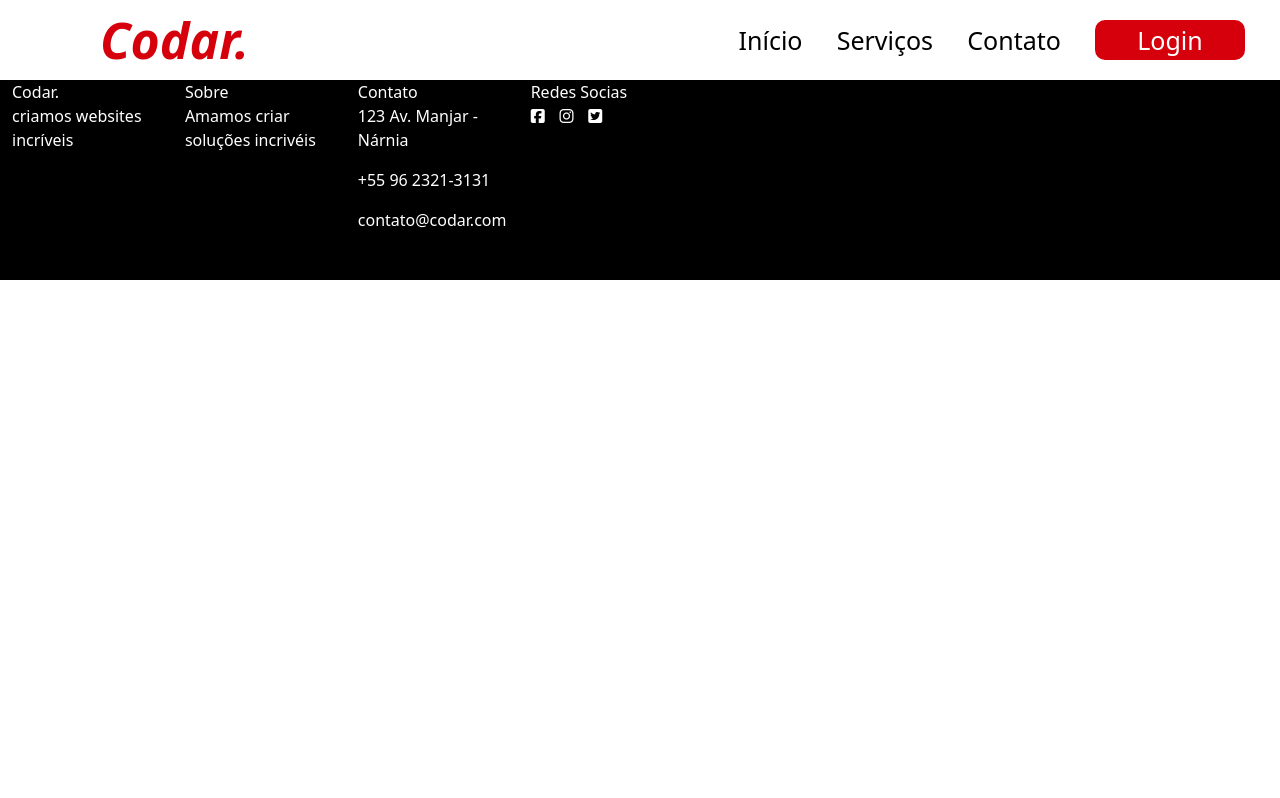
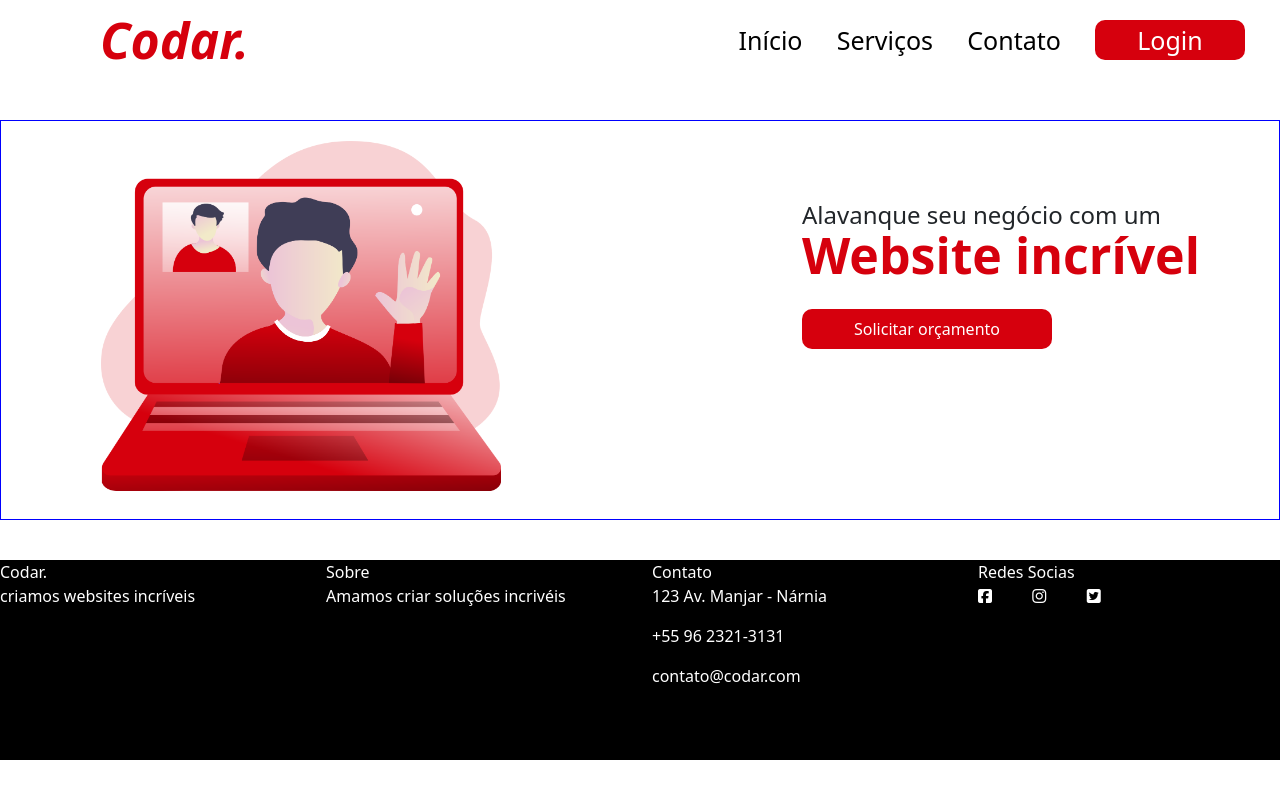
Before and after one commit to fab1opinto/codar-devchallenge, a plain HTML site: page index.html in a window 1280 px wide. Drawn offline with Linux system fonts and the light colour scheme.

Commit message:
posicionamento

```diff
--- a/estilo.css
+++ b/estilo.css
@@ -50,3 +50,82 @@ footer {
     background-color: black;
     color: white;
 }
+
+
+
+
+#btnUm {
+    background-color: #D6000D;
+    text-align: center;
+    border-radius: 10px;
+    border: none;
+    color: white;
+    width: 200px;
+    height: 40px;
+    font-weight: bold;
+}
+
+#Img {
+    width: 300px;
+    height: 250px;
+    margin-left: 200px;
+    margin-top: 60px;
+}
+
+section {
+    border: 1px solid blue;
+    width: 100%;
+    height: 200px;
+    margin-top: 40px;
+    margin-bottom: 40px;
+}
+
+#secao {
+    border: 1px solid blue;
+    width: 100%;
+    height: 200px;
+    margin-top: 40px;
+    margin-bottom: 40px;
+}
+
+
+
+
+#img {
+    width: 400px;
+    height: 350px;
+    margin-top: -20px;
+}
+
+#txt {
+    color: #D6000D;
+    font-size: 50px;
+    font-weight: 900;
+    margin-top: -20px;
+}
+
+#ladoesquerdo {
+    margin-top: 40px;
+    margin-left: 100px;
+    margin-right: 100px;
+}
+
+#ladodireito {
+    margin-top: 80px;
+    margin-left: 100px;
+    width: 500px;
+}
+
+#btnorcamento {
+    background-color:#D6000D;
+    color: white;
+    border: none;
+    border-radius: 10px;
+    width: 250px;
+    height: 40px;
+}
+
+section {
+    border: 1px solid blue;
+    height: 400px;
+}
--- a/index.html
+++ b/index.html
@@ -27,8 +27,19 @@
         </ul>
     </nav>
 
+    <section>
+        <div class="row">
+            <div class="col" id="ladoesquerdo">
+                <img src="assets/video_call.png" id="img" />
+            </div>
 
-
+            <div class="col" id="ladodireito">
+                <h4>Alavanque seu negócio com um</h4>
+                <p id="txt">Website incrível</p>
+                <button type="button" id="btnorcamento">Solicitar orçamento</button>
+            </div>
+        </div>
+    </section>
 
     <footer>
         <div class="row">
```
